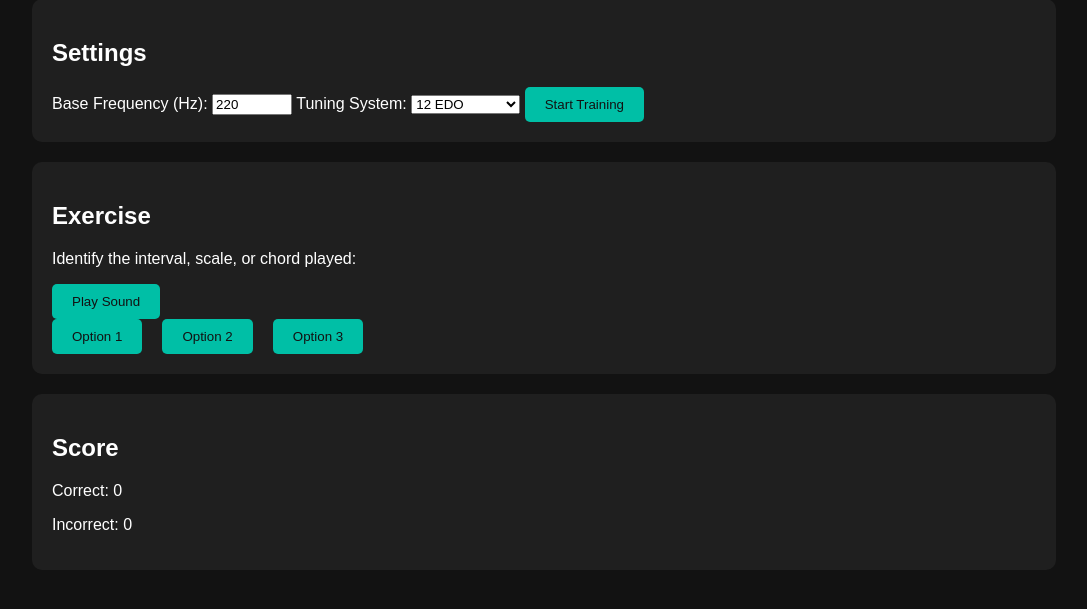
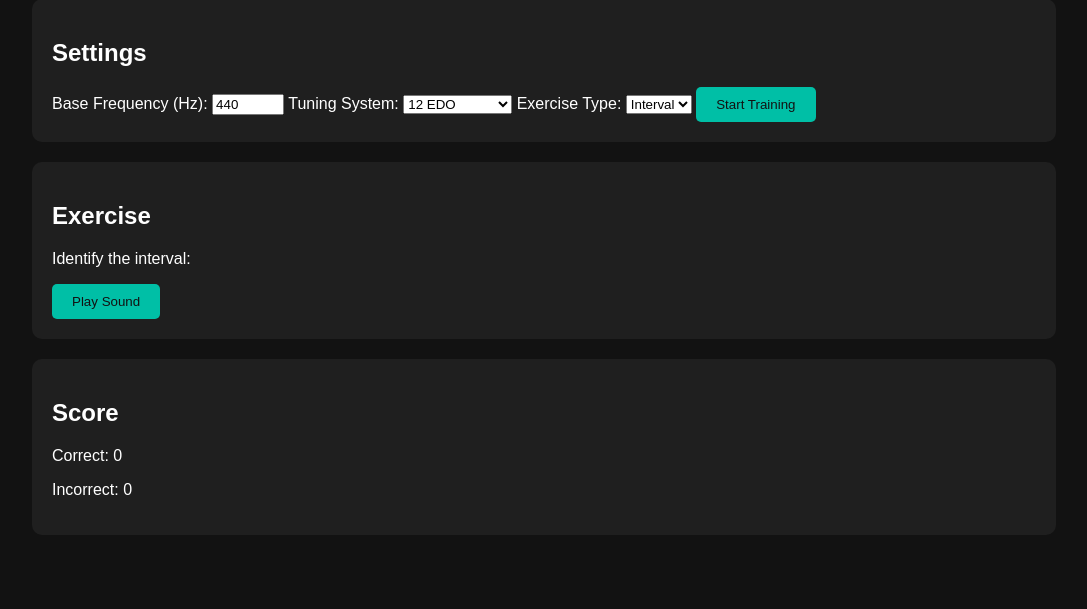
Before and after one commit to Mshaf397/Microtonal-Name-That-Note-, a plain HTML site: page index.html in a window 1280 px wide. Shown: the part 99-708 px from the top of the page, without its empty margins (96-1183 px from the left). Drawn offline with Linux system fonts and the light colour scheme.

Commit message:
Update index.html

```diff
--- a/index.html
+++ b/index.html
@@ -14,16 +14,22 @@
         <div class="settings">
             <h2>Settings</h2>
             <label for="base-frequency">Base Frequency (Hz):</label>
-            <input type="number" id="base-frequency" min="20" max="20000" value="220">
+            <input type="number" id="base-frequency" min="20" max="2000" value="440">
 
             <label for="tuning-system">Tuning System:</label>
             <select id="tuning-system">
                 <option value="12edo">12 EDO</option>
                 <option value="24edo">24 EDO</option>
                 <option value="31edo">31 EDO</option>
-                <option value="53edo">53 EDO</option>
                 <option value="ed3">ED3</option>
                 <option value="ji">Just Intonation</option>
+            </select>
+
+            <label for="exercise-type">Exercise Type:</label>
+            <select id="exercise-type">
+                <option value="interval">Interval</option>
+                <option value="scale">Scale</option>
+                <option value="chord">Chord</option>
             </select>
 
             <button id="start-training">Start Training</button>
@@ -31,13 +37,9 @@
 
         <div class="exercise">
             <h2>Exercise</h2>
-            <p>Identify the interval, scale, or chord played:</p>
+            <p id="instruction">Identify the interval:</p>
             <button id="play-sound">Play Sound</button>
-            <div class="options">
-                <button class="option">Option 1</button>
-                <button class="option">Option 2</button>
-                <button class="option">Option 3</button>
-            </div>
+            <div class="options" id="options-container"></div>
         </div>
 
         <div class="scoreboard">
```
